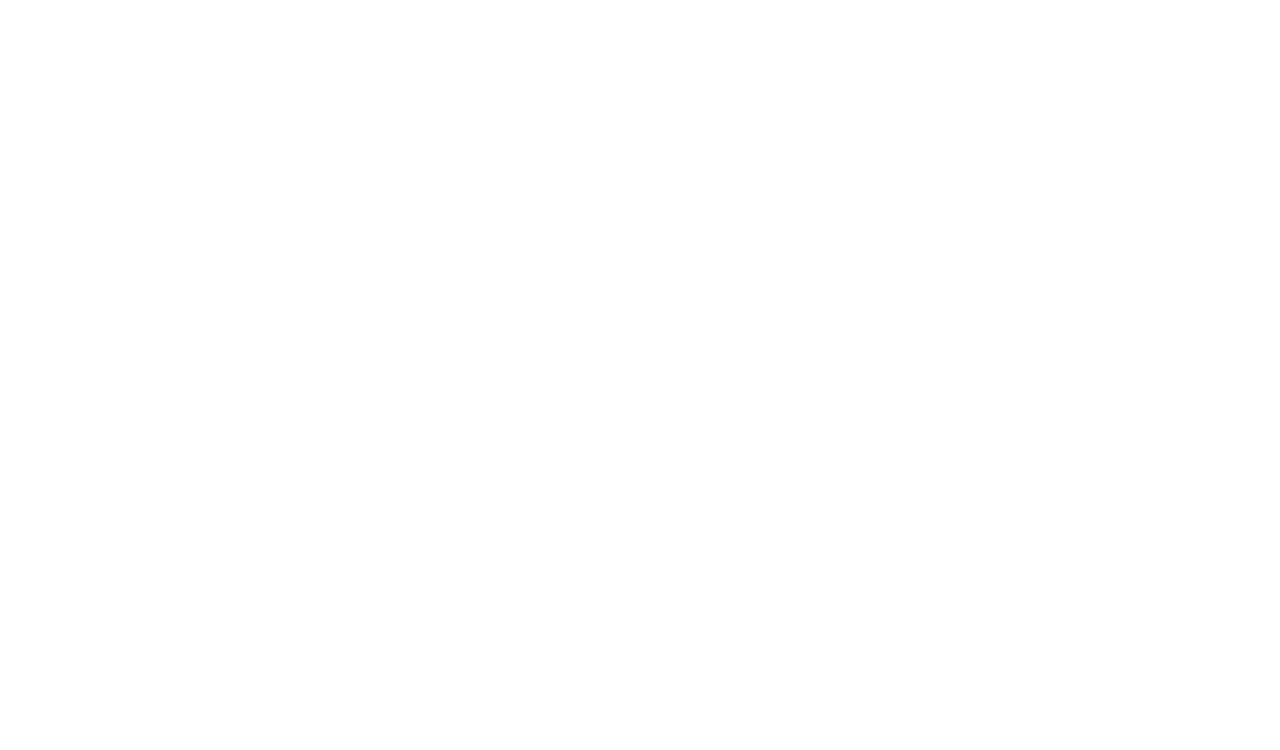
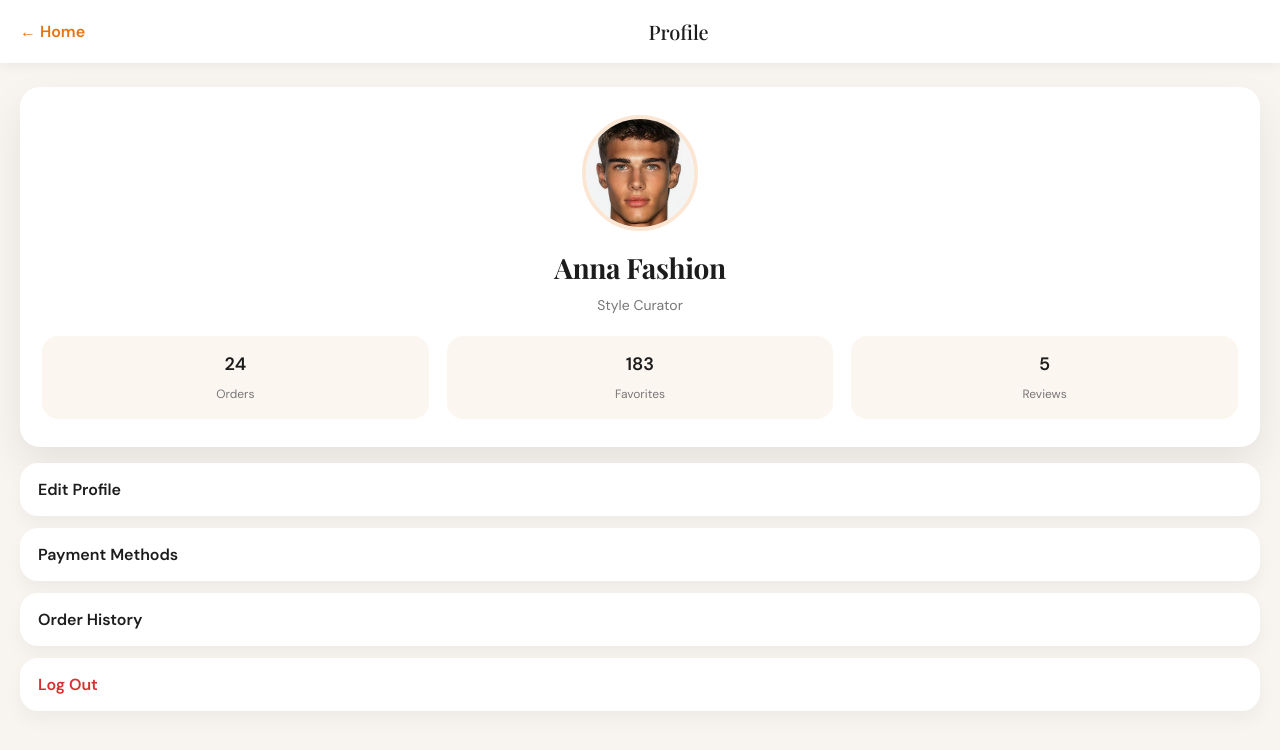
Before and after one commit to akosahbafram-afk/Bene-s-Clothing, a plain HTML site: page profile.html in a window 1280 px wide. Drawn offline with nearby package versions, Linux system fonts and the light colour scheme.

Commit message:
profile pages creation

```diff
--- a/profile.css
+++ b/profile.css
@@ -0,0 +1,135 @@
+* { box-sizing: border-box; }
+
+:root {
+  --clr-bg: #f8f4f0;
+  --clr-surface: #ffffff;
+  --clr-primary: #e8720c;
+  --clr-primary-dk: #bf5b07;
+  --clr-text: #1c1c1c;
+  --clr-muted: #777;
+  --radius-card: 20px;
+  --radius-btn: 18px;
+  --shadow: 0 18px 40px rgba(0,0,0,0.08);
+  --transition: 0.25s ease;
+}
+
+body {
+  margin: 0;
+  font-family: 'DM Sans', sans-serif;
+  background: var(--clr-bg);
+  color: var(--clr-text);
+  min-height: 100vh;
+}
+
+body a { text-decoration: none; color: inherit; }
+
+.navbar.profile-nav {
+  display: flex;
+  align-items: center;
+  gap: 12px;
+  padding: 18px 20px;
+  background: var(--clr-surface);
+  box-shadow: 0 2px 12px rgba(0,0,0,0.06);
+  position: sticky;
+  top: 0;
+  z-index: 10;
+}
+
+.nav-back {
+  color: var(--clr-primary);
+  font-weight: 700;
+}
+
+.nav-title {
+  font-family: 'Playfair Display', serif;
+  font-size: 20px;
+  flex: 1;
+  text-align: center;
+}
+
+.profile-card {
+  margin: 24px 20px 16px;
+  padding: 28px 22px;
+  border-radius: var(--radius-card);
+  background: var(--clr-surface);
+  box-shadow: var(--shadow);
+  text-align: center;
+}
+
+.profile-avatar {
+  width: 116px;
+  height: 116px;
+  margin: 0 auto 18px;
+  border-radius: 50%;
+  overflow: hidden;
+  border: 4px solid rgba(232,114,12,0.18);
+}
+
+.profile-avatar img {
+  width: 100%;
+  height: 100%;
+  object-fit: cover;
+}
+
+.profile-info h1 {
+  margin: 0;
+  font-family: 'Playfair Display', serif;
+  font-size: 28px;
+  letter-spacing: -0.4px;
+}
+
+.profile-role {
+  margin: 10px 0 22px;
+  color: var(--clr-muted);
+  font-size: 14px;
+}
+
+.profile-stats {
+  display: grid;
+  grid-template-columns: repeat(3, 1fr);
+  gap: 18px;
+}
+
+.profile-stats div {
+  padding: 16px;
+  border-radius: 16px;
+  background: #fcf6f0;
+}
+
+.profile-stats span {
+  display: block;
+  font-size: 18px;
+  font-weight: 700;
+  margin-bottom: 6px;
+}
+
+.profile-stats small {
+  color: var(--clr-muted);
+  font-size: 12px;
+}
+
+.profile-actions {
+  margin: 0 20px 28px;
+  display: grid;
+  gap: 12px;
+}
+
+.profile-action {
+  display: block;
+  padding: 16px 18px;
+  border-radius: 18px;
+  background: var(--clr-surface);
+  box-shadow: 0 10px 18px rgba(0,0,0,0.04);
+  color: var(--clr-text);
+  font-weight: 600;
+  transition: var(--transition);
+}
+
+.profile-action:hover {
+  transform: translateY(-2px);
+  box-shadow: 0 14px 24px rgba(0,0,0,0.07);
+}
+
+.profile-action.logout {
+  color: #d63031;
+}
--- a/profile.html
+++ b/profile.html
@@ -0,0 +1,49 @@
+<!DOCTYPE html>
+<html lang="en">
+<head>
+  <meta charset="UTF-8" />
+  <meta name="viewport" content="width=device-width, initial-scale=1.0" />
+  <title>FashionVault – Profile</title>
+  <link rel="stylesheet" href="profile.css" />
+  <link href="https://fonts.googleapis.com/css2?family=Playfair+Display:wght@500;700&family=DM+Sans:wght@300;400;500;600&display=swap" rel="stylesheet" />
+</head>
+<body>
+  <nav class="navbar profile-nav">
+    <a href="index.html" class="nav-back" aria-label="Back to Home">← Home</a>
+    <div class="nav-title">Profile</div>
+  </nav>
+
+  <section class="profile-card">
+    <div class="profile-avatar">
+      <img src="IMAGES/download (39).jpeg" alt="Profile photo" />
+    </div>
+    <div class="profile-info">
+      <h1>Anna Fashion</h1>
+      <p class="profile-role">Style Curator</p>
+      <div class="profile-stats">
+        <div>
+          <span>24</span>
+          <small>Orders</small>
+        </div>
+        <div>
+          <span>183</span>
+          <small>Favorites</small>
+        </div>
+        <div>
+          <span>5</span>
+          <small>Reviews</small>
+        </div>
+      </div>
+    </div>
+  </section>
+
+  <section class="profile-actions">
+    <a href="#" class="profile-action">Edit Profile</a>
+    <a href="#" class="profile-action">Payment Methods</a>
+    <a href="#" class="profile-action">Order History</a>
+    <a href="#" class="profile-action logout">Log Out</a>
+  </section>
+
+  <script src="profile.js"></script>
+</body>
+</html>
--- a/profile.js
+++ b/profile.js
@@ -0,0 +1,12 @@
+/* Profile page script placeholder */
+(function () {
+  'use strict';
+
+  const quickLinks = document.querySelectorAll('.profile-action:not(.logout)');
+  quickLinks.forEach(link => {
+    link.addEventListener('click', event => {
+      event.preventDefault();
+      alert('This profile feature is not active yet.');
+    });
+  });
+})();
```
Also changed, not shown: categories.html (+6 -4 lines), index.html (+4 -2 lines), style.css (+7 -0 lines).
